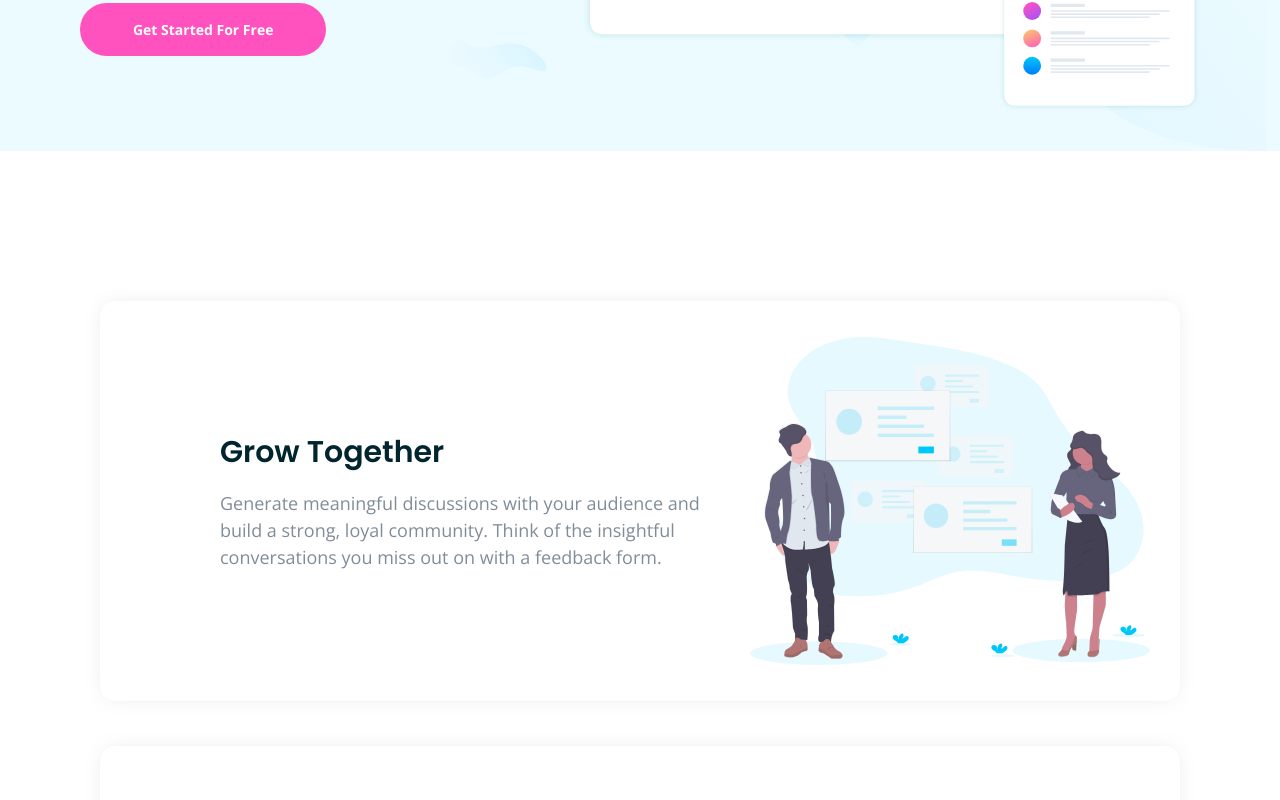
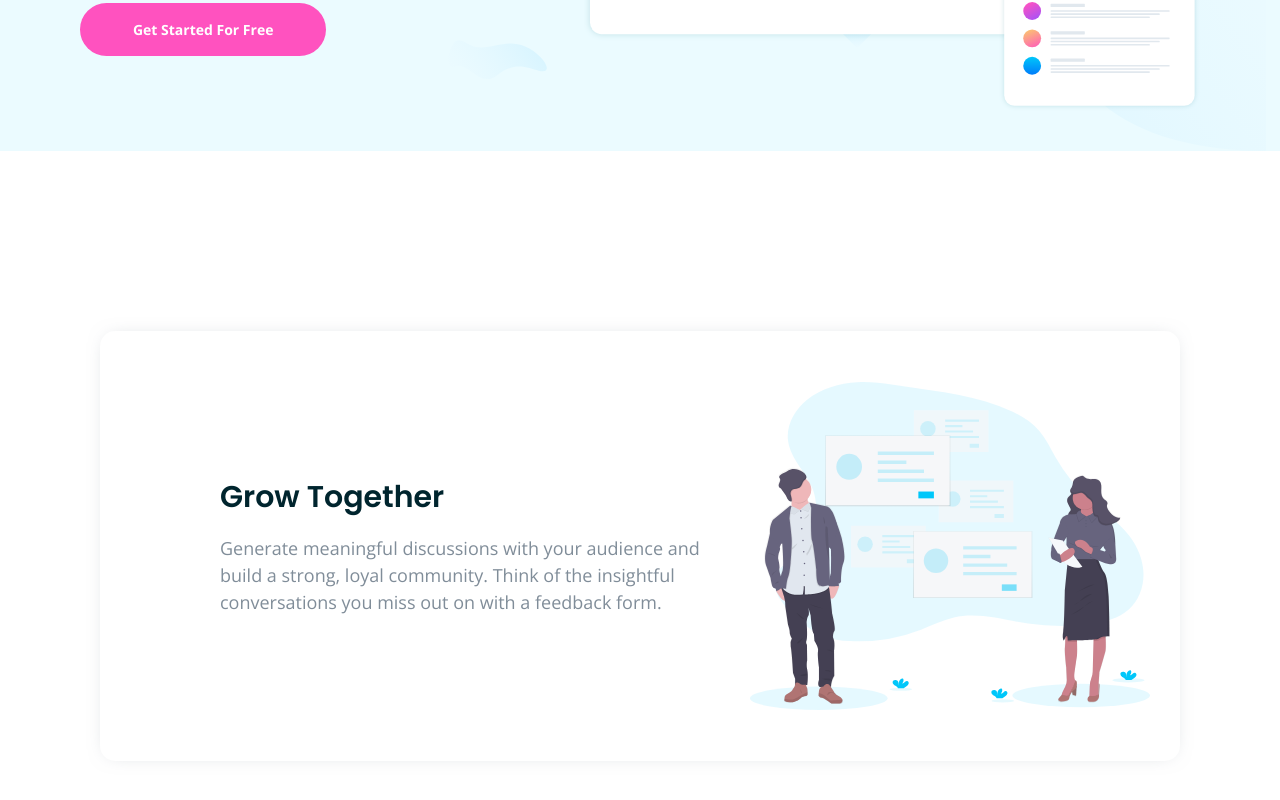
Before and after one commit to logic23dev/huddle-landing-page-with-alternating-feature-blocks, a plain HTML site: page index.html in a window 1280 px wide. Shown: the part 480-1280 px from the top of the page. Drawn offline with nearby package versions, Linux system fonts and the light colour scheme.

Commit message:
small changes to better match the design

```diff
--- a/css/style.css
+++ b/css/style.css
@@ -328,16 +328,16 @@ ul {
   }
 
   .main-cards-section {
-    padding: 150px 100px;
-    gap: 45px;
+    padding: 180px 100px;
+    gap: 65px;
   }
 
   .main-card {
     display: flex;
     justify-content: space-between;
     align-items: center;
-    height: 400px;
-    padding: 80px 30px 80px 120px;
+    height: 430px;
+    padding: 100px 30px 100px 120px;
     text-align: left;
     gap: 50px;
   }
```
